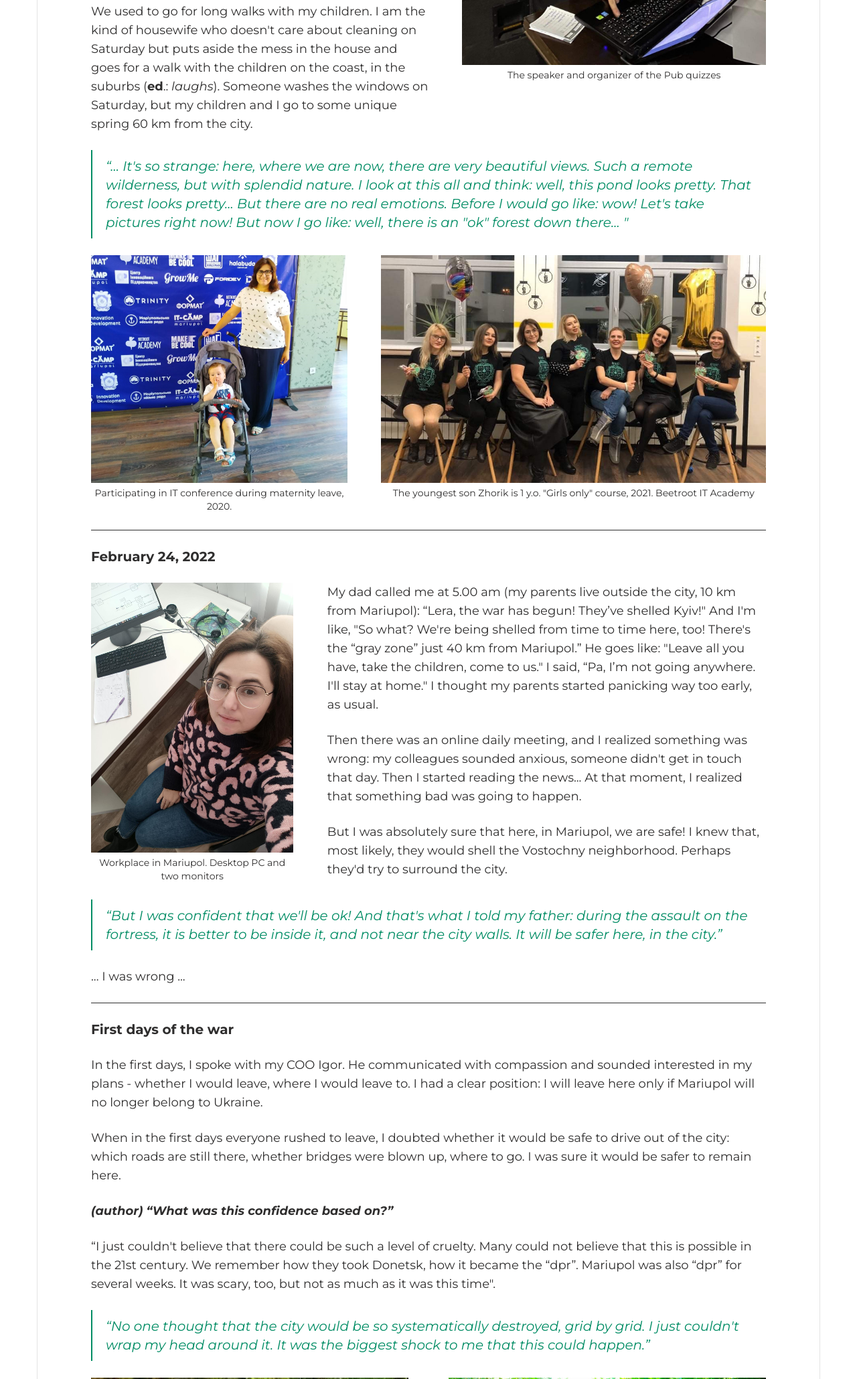
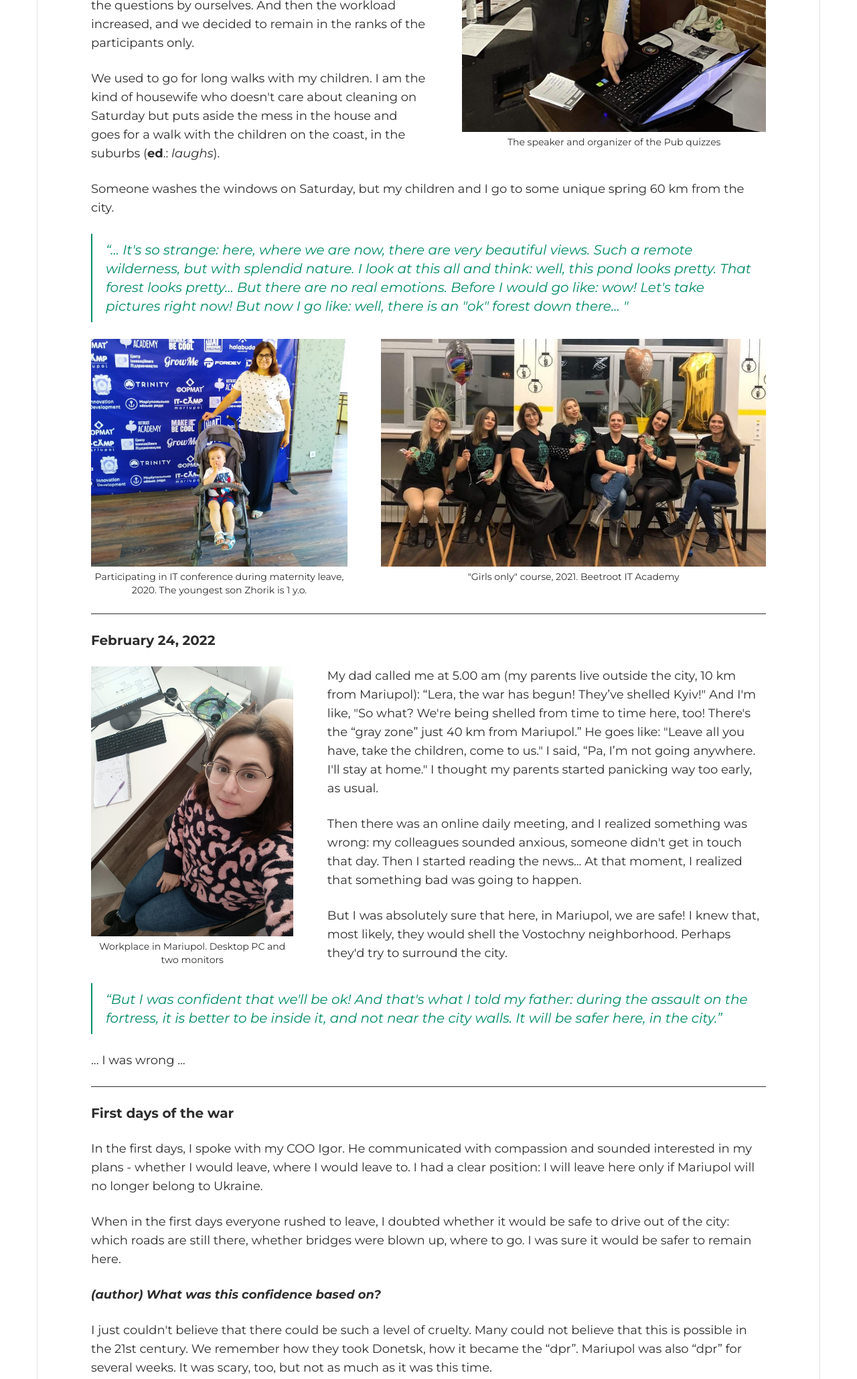
Before and after one commit to SergeyVishnevskiy/interview, a website: page app/index.html in a window 1280 px wide. Shown: the part 2530-4589 px from the top of the page at 67% size. Drawn offline with nearby package versions, Linux system fonts and the light colour scheme; files that its build step writes are made by us from their sources.

Commit message:
fixed content

```diff
--- a/app/index.html
+++ b/app/index.html
@@ -20,7 +20,7 @@
             <section class="section">
                 <article class="article">
                     <h1 class="title article__title">
-                        Lizard Soft BA Valeria: Mariupol. The Greatest Escape Part 1
+                        Lizard Soft BA Valeria: Mariupol. The Greatest Escape<br><br>Part 1
                     </h1>
                     <p class="article__reading">
                         Reading time - <time class="article__reading-time" datetime="PT10M">10 min</time>
@@ -96,9 +96,7 @@
                             <p class="article__text">
                                 We used to go for long walks with my children. I am the kind of housewife who doesn't
                                 care about cleaning on Saturday but puts aside the mess in the house and goes for a walk
-                                with the children on the coast, in the suburbs (<b>ed</b>.: <i>laughs</i>). Someone
-                                washes the windows
-                                on Saturday, but my children and I go to some unique spring 60 km from the city.
+                                with the children on the coast, in the suburbs (<b>ed</b>.: <i>laughs</i>).
                             </p>
                         </div>
                         <figure class="article__figure article__inner-figure">
@@ -108,6 +106,10 @@
                             </figcaption>
                         </figure>
                     </div>
+                    <p class="article__text">
+                        Someone washes the windows on Saturday, but my children and I go to some unique spring
+                        60 km from the city.
+                    </p>
                     <blockquote class="blockquote article__blockquote">
                         “... It's so strange: here, where we are now, there are very beautiful views. Such a remote
                         wilderness, but with splendid nature. I look at this all and think: well, this pond looks
@@ -118,13 +120,13 @@
                         <figure class="article__figure article__inner-img article__figure--min">
                             <img class="article__img" src="./images/content-5.jpg" alt="">
                             <figcaption class="article__figcaption">
-                                Participating in IT conference during maternity leave, 2020.
+                                Participating in IT conference during maternity leave, 2020. The youngest son Zhorik is
+                                1 y.o.
                             </figcaption>
                         </figure>
                         <figure class="article__figure article__inner-img article__figure--max">
                             <img class="article__img" src="./images/content-6.jpg" alt="">
                             <figcaption class="article__figcaption">
-                                The youngest son Zhorik is 1 y.o.
                                 "Girls only" course, 2021. Beetroot IT Academy
                             </figcaption>
                         </figure>
@@ -183,13 +185,13 @@
                         it would be safer to remain here.
                     </p>
                     <p class="article__text article__text--accent">
-                        (author) “What was this confidence based on?”
+                        (author) What was this confidence based on?
                     </p>
                     <p class="article__text">
-                        “I just couldn't believe that there could be such a level of cruelty. Many could not believe
+                        I just couldn't believe that there could be such a level of cruelty. Many could not believe
                         that this is possible in the 21st century. We remember how they took Donetsk, how it became the
                         “dpr”. Mariupol was also “dpr” for several weeks. It was scary, too, but not as much as it was
-                        this time".
+                        this time.
                     </p>
                     <blockquote class="blockquote article__blockquote">
                         “No one thought that the city would be so systematically destroyed, grid by grid. I just
@@ -406,7 +408,8 @@
                     </p>
                     <p class="article__text">
                         In the same place, we heard, there would be “corridors” for two days and it would be possible to
-                        leave. We ran home, collected all the bags in an hour, my eight-year-old son dragged huge bags
+                        leave. We ran home, collected all the bags during an hour, my eight-year-old son dragged huge
+                        bags
                         and loaded them into the car ...
                     </p>
                     <blockquote class="blockquote article__blockquote">
```
Also changed, not shown: dist/index.html.
